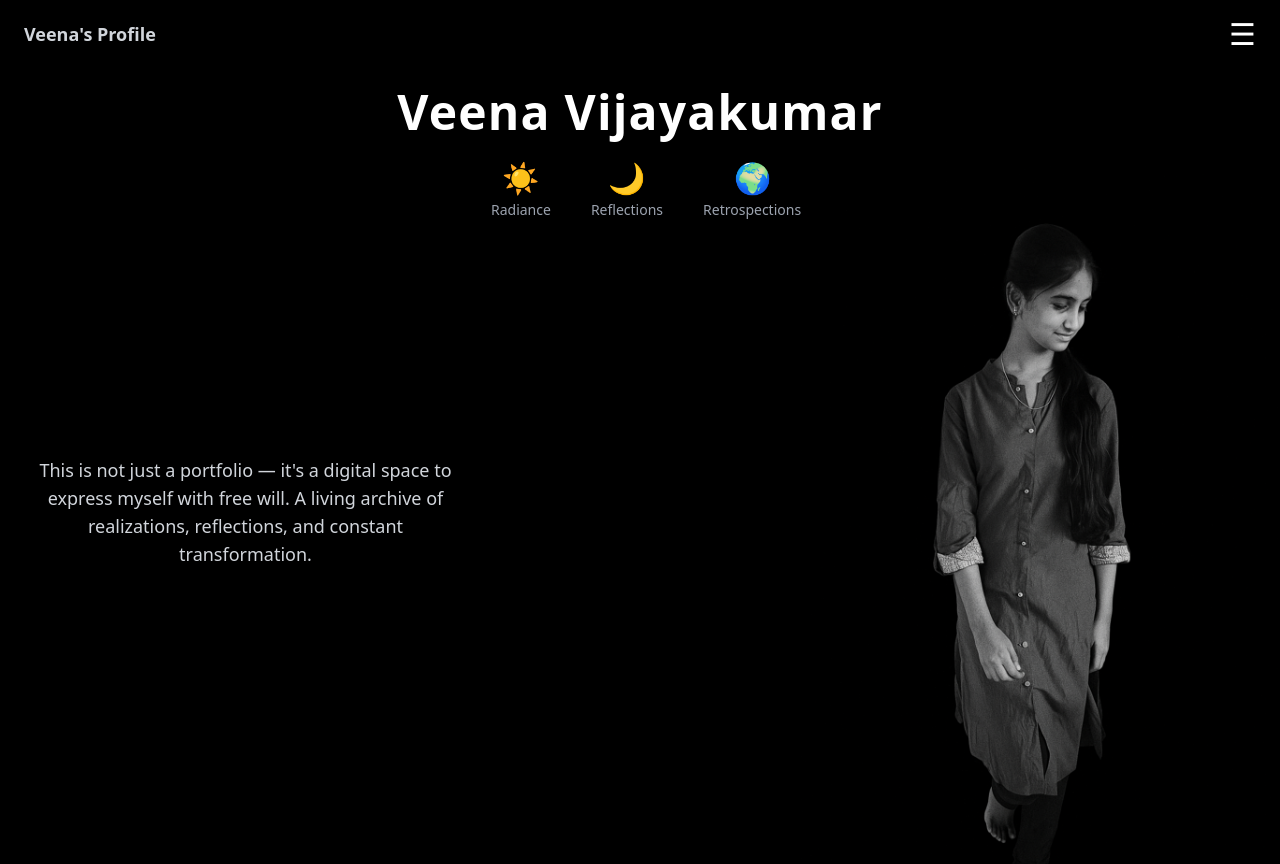
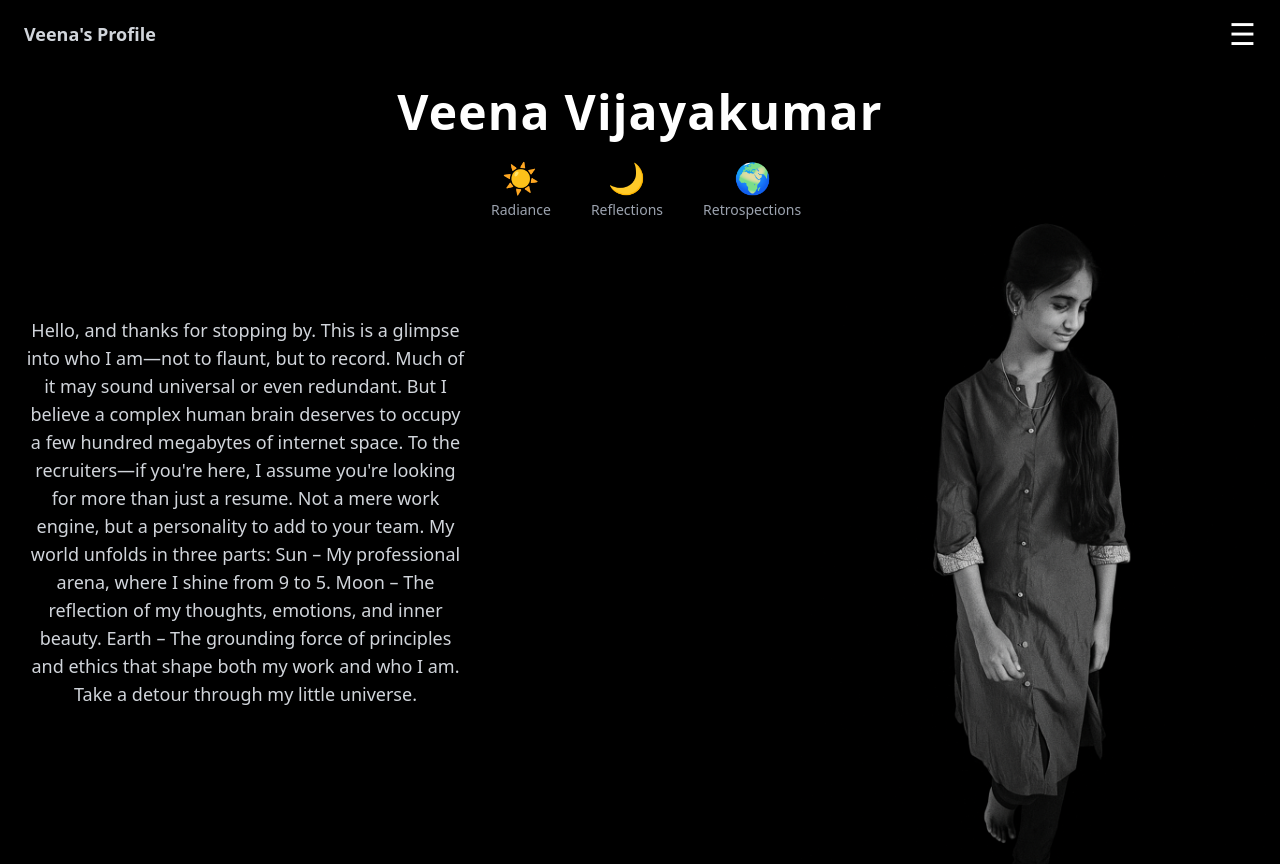
Before and after one commit to Veena-vk/veena-portfolio-dev, a Next.js app: page / in a window 1280 px wide. Built offline with nearby package versions, Linux system fonts and the light colour scheme.

Commit message:
Update page.tsx

```diff
--- a/app/page.tsx
+++ b/app/page.tsx
@@ -18,8 +18,21 @@ export default function Home() {
         {/* Left Side */}
         <div className="md:w-1/2 w-full flex flex-col justify-center items-center text-center px-6 space-y-8">
           <p className="text-lg text-gray-300 max-w-md">
-            This is not just a portfolio — it's a digital space to express myself with free will.
-            A living archive of realizations, reflections, and constant transformation.
+            Hello, and thanks for stopping by.
+		This is a glimpse into who I am—not to flaunt, but to record. Much of it may sound universal or even redundant. But I believe a complex human brain deserves to occupy a few hundred megabytes of internet space.
+
+		To the recruiters—if you're here, I assume you're looking for more than just a resume. Not a mere work engine, but a personality to add to your team.
+
+		My world unfolds in three parts:
+
+		Sun – My professional arena, where I shine from 9 to 5.
+
+		Moon – The reflection of my thoughts, emotions, and inner beauty.
+
+		Earth – The grounding force of principles and ethics that shape both my work and who I am.
+
+		Take a detour through my little universe.
+
           </p>
         </div>
           {/* Icons with Labels */}
```
